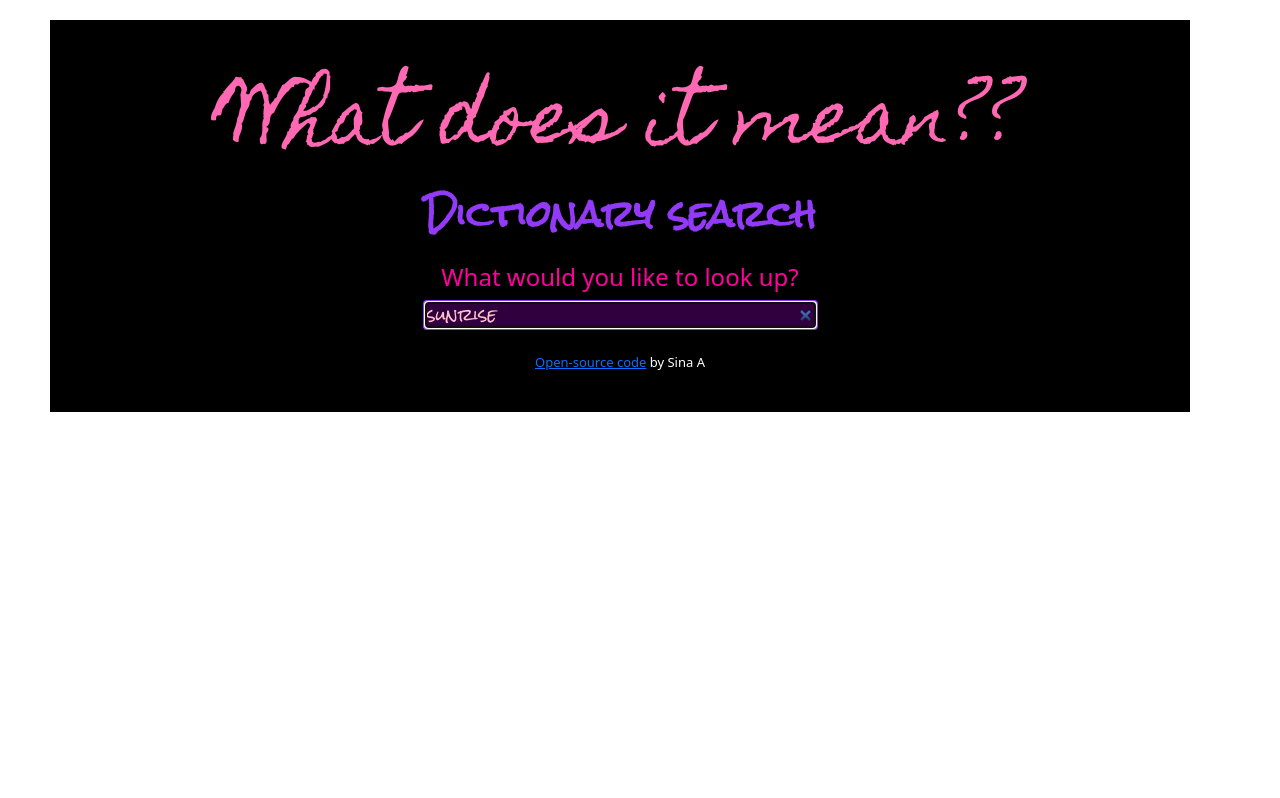
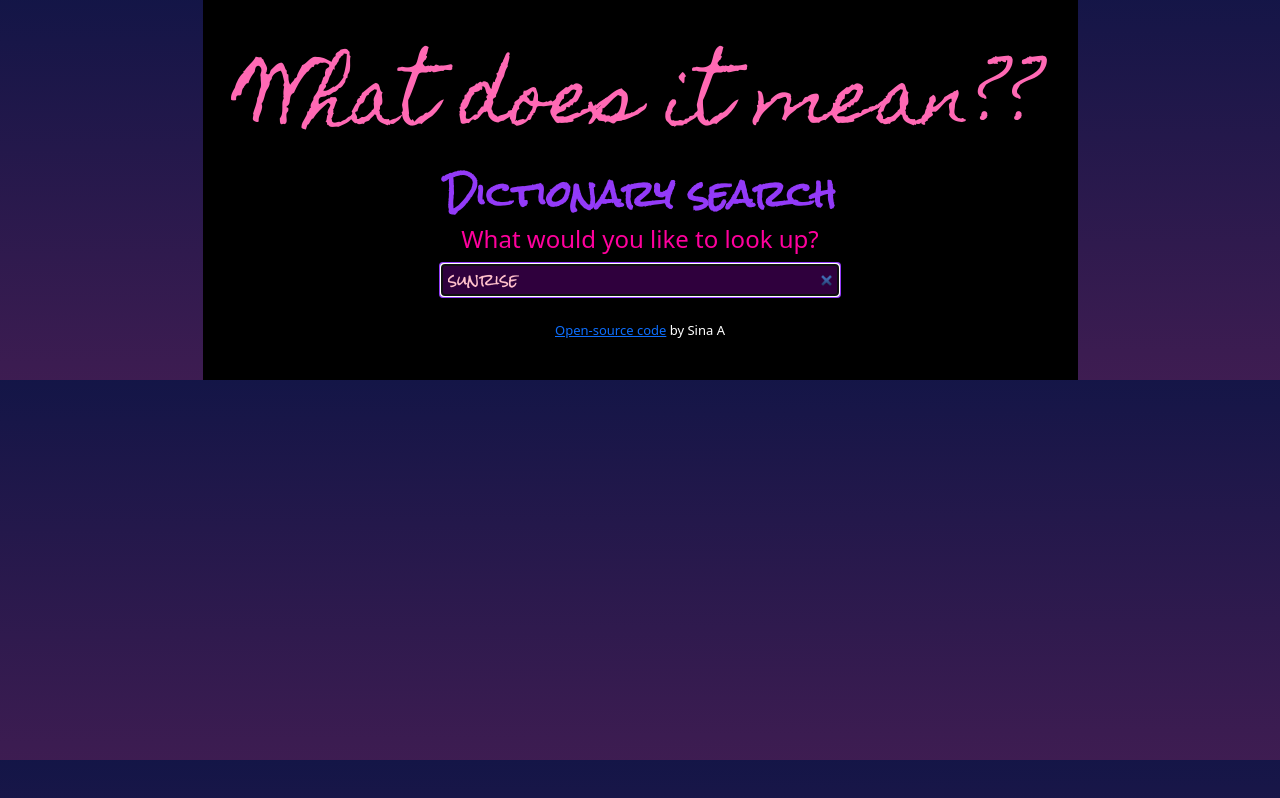
Before and after one commit to hakther15/dictionary-react-app, a React (Create React App) app: page / in a window 1280 px wide. Built offline with nearby package versions, Linux system fonts and the light colour scheme; no server answers.

Commit message:
Styled and edited with CSS

```diff
--- a/public/index.html
+++ b/public/index.html
@@ -30,6 +30,12 @@
 <link rel="preconnect" href="https://fonts.googleapis.com">
 <link rel="preconnect" href="https://fonts.gstatic.com" crossorigin>
 <link href="https://fonts.googleapis.com/css2?family=Rock+Salt&display=swap" rel="stylesheet">
+<link rel="preconnect" href="https://fonts.googleapis.com">
+<link rel="preconnect" href="https://fonts.gstatic.com" crossorigin>
+<link href="https://fonts.googleapis.com/css2?family=Dancing+Script:wght@700&display=swap" rel="stylesheet">
+<link rel="preconnect" href="https://fonts.googleapis.com">
+<link rel="preconnect" href="https://fonts.gstatic.com" crossorigin>
+<link href="https://fonts.googleapis.com/css2?family=Architects+Daughter&display=swap" rel="stylesheet">
     <title>Dictionary</title>
   </head>
   <body>
--- a/src/App.css
+++ b/src/App.css
@@ -1,11 +1,14 @@
+
 div.container {
   background: black;
   padding: 30px;
-  margin: 20px 30px 20px 50px;
+  margin: 0 auto;
+  max-width: 875px;
+  display: block;
 }
 
 .search {
-  padding: 20px 0px 20px 0px;
+  padding: 2px 0px 20px 0px;
 }
 .search-bar {
   display: block;
@@ -17,6 +20,7 @@ div.container {
   background: rgba(119, 2, 155, 0.397);
   color: pink;
   font-family: 'Rock Salt', cursive;
+  padding: 4px 4px 4px 7px;
 }
 
 h4 {
@@ -28,7 +32,7 @@ h4 {
   font-size: 75px;
   color: hotpink;
   font-family: 'Arima Madurai', cursive;
-font-family: 'Homemade Apple', cursive;
+  font-family: 'Homemade Apple', cursive;
   text-align: center;
   padding: 30px 0px 15px 0px;
 }
--- a/src/Dictionary.css
+++ b/src/Dictionary.css
@@ -1,3 +1,5 @@
+
+
 section.word {
     background: rgba(147, 58, 248, 0.50);
     color: white;
@@ -17,7 +19,8 @@ section.meaning {
 }
 
 .definition {
-    font-family: 'Franklin Gothic Medium', 'Arial Narrow', Arial, sans-serif;
+    font-family: 'Arial Narrow', Arial, sans-serif;
+    margin: 0 auto;
 }
 
 .example {
@@ -28,16 +31,29 @@ section.meaning {
 h1,
 h2 {
     color: pink;
-    font-family: 'Rock Salt', cursive;
 }
 
-h1 {
-    font-size: 40px;
+h1.word-result {
+    font-family: 'Dancing Script', cursive;
+    font-size: 75px;
+    text-align: center;
+    padding: 5px 0 5px 5px;
+    display: inline;
 }
 
 h2 {
     font-size: 30px;
+    font-family: 'Architects Daughter', cursive;
 }
 ul {
     font-family:Arial, Helvetica, sans-serif;
 }
+
+.phonetics,
+.sound {
+    display: inline;
+}
+
+.icon:hover {
+background: rgb(0, 195, 255);
+}
--- a/src/Dictionary.js
+++ b/src/Dictionary.js
@@ -24,7 +24,7 @@ export default function Dictionary(props) {
         axios.get(apiUrl).then(handleDictionaryResponse);
 
         const pexelsApiKey ="563492ad6f9170000100000144d1b1378cf0414597b47d6fd6f2bb48";
-        let pexelsApiUrl = `https://api.pexels.com/v1/search?query=${keyword}&per_page=9`;
+        let pexelsApiUrl = `https://api.pexels.com/v1/search?query=${keyword}&per_page=6`;
     let headers = { Authorization: `Bearer ${pexelsApiKey}` };
     axios.get(pexelsApiUrl, { headers: headers }).then(handlePexelsResponse);
     }
--- a/src/Meaning.js
+++ b/src/Meaning.js
@@ -1,11 +1,13 @@
 import React from "react";
 import Synonyms from "./Synonyms";
+import "./Dictionary.css";
 
 export default function Meaning(props) {
     return (
         <div className="meaning">
             <h2>{props.meaning.partOfSpeech}</h2>
             {props.meaning.definitions.map(function (definition, index) {
+                if (index < 2) {
                     return (
                         <div key={index}>
                             <div>
@@ -15,6 +17,9 @@ export default function Meaning(props) {
                             </div>
                         </div>
                     );
+                } else {
+                    return null;
+                }
             })}
             </div>
     )
--- a/src/Phonetics.js
+++ b/src/Phonetics.js
@@ -1,10 +1,11 @@
 import React from "react";
+import "./Dictionary.css";
 
 export default function Phonetics(props) {
     return (
       <div className="phonetics">
-        <a href={props.phonetic.audio} target="blank">
-          🔉
+        <a href={props.phonetic.audio} target="blank" className="sound">
+          <span className="icon">🔉 </span>
         </a>
         {props.phonetic.text}
       </div>
--- /dev/null
+++ b/src/Photos.css
@@ -0,0 +1,4 @@
+.Photos {
+    margin: 20px;
+    padding: 20px 30px;
+}
--- a/src/Photos.js
+++ b/src/Photos.js
@@ -1,4 +1,5 @@
 import React from "react";
+import "./Photos.css"
 
 export default function Photos(props) {
   if (props.photos) {
--- a/src/Results.js
+++ b/src/Results.js
@@ -8,21 +8,29 @@ export default function Results(props) {
         return (
             <div className="results">
                 <section className="word">
-                <h1>{props.results.word}</h1>
+                <h1 className="word-result">{props.results.word}</h1>
                     {props.results.phonetics.map(function (phonetic, index) {
+                        if (index < 2) {
                             return (
                                 <div key={index}>
                                     <Phonetics phonetic={phonetic} />
                                 </div>
                             );
+                        } else {
+                            return null;
+                        }
                 })}
                 </section>
                 {props.results.meanings.map(function (meaning, index) {
+                    if (index < 2) {
                         return (
                             <section className="meaning" key={index}>
                                 <Meaning meaning={meaning} />
                             </section>
                         );
+                    } else {
+                        return null;
+                    }
                 })}
             </div>
         );
--- a/src/index.css
+++ b/src/index.css
@@ -5,6 +5,7 @@ body {
     sans-serif;
   -webkit-font-smoothing: antialiased;
   -moz-osx-font-smoothing: grayscale;
+  background: linear-gradient(179.4deg, rgb(12, 20, 69) -16.9%, rgb(71, 30, 84) 119.9%);
 }
 
 code {
```
Lines whose indentation alone changed are shown as unchanged.
